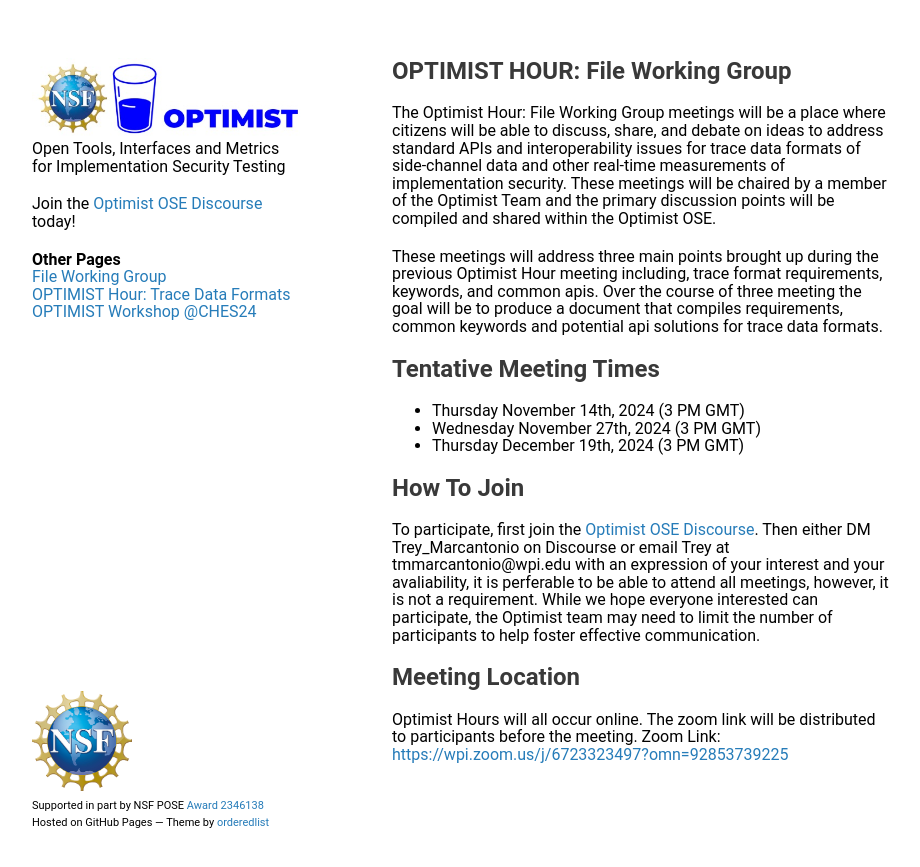
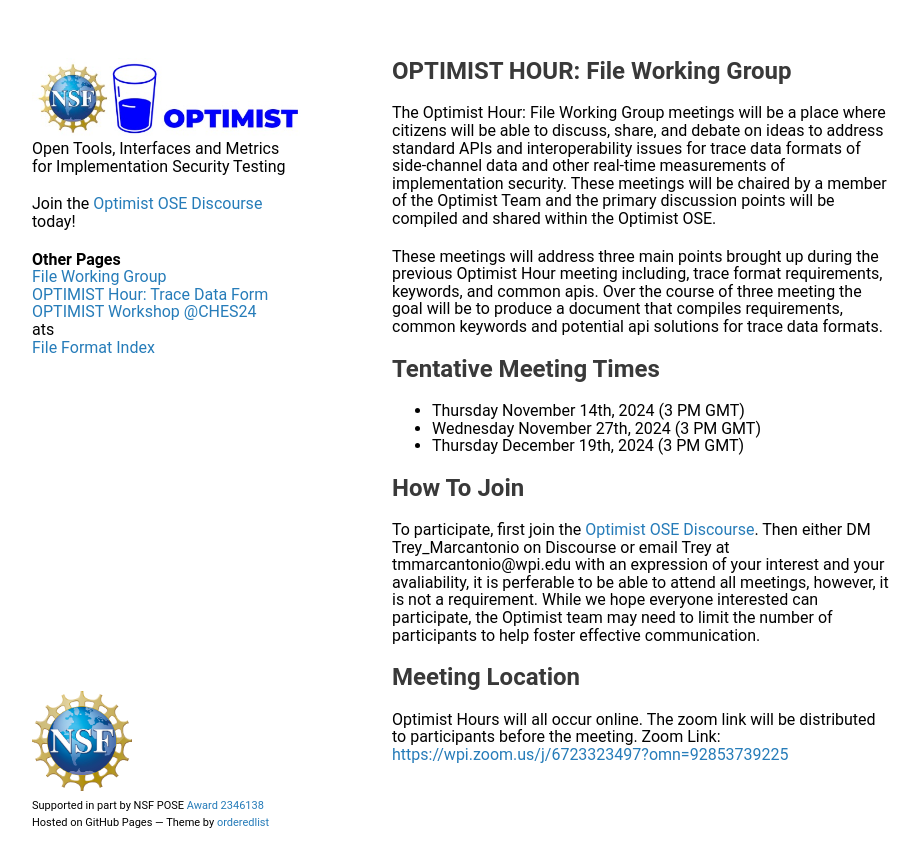
Before and after one commit to optimist-workshop/optimist-ose, a Jekyll site: the page built from docs/index.markdown, in a window 1280 px wide. Shown: the top 867 px of the page, without its empty margins (178-1098 px from the left). Built offline with Jekyll 4.4.1, drawn with Linux system fonts in a browser that asks for light colours; our own code applies the rules of GitHub Pages for plain Markdown files.

Commit message:
Update default.html

```diff
--- a/docs/_layouts/default.html
+++ b/docs/_layouts/default.html
@@ -27,8 +27,9 @@
 	<p>
 		<b>Other Pages</b><br>
 		<a href="https://optimist-ose.org/working-group/">File Working Group</a><br>
-		<a href="https://optimist-ose.org/optimist-hour-24"> OPTIMIST Hour: Trace Data Formats</a><br>
-		<a href="https://optimist-ose.org/workshop-24"> OPTIMIST Workshop @CHES24</a><br>
+		<a href="https://optimist-ose.org/optimist-hour-24"> OPTIMIST Hour: Trace Data Form
+		<a href="https://optimist-ose.org/workshop-24"> OPTIMIST Workshop @CHES24</a><br>ats</a><br>
+		<a href="https://optimist-ose.org/file-format"> File Format Index</a><br>
 	</p>
 
 
```
